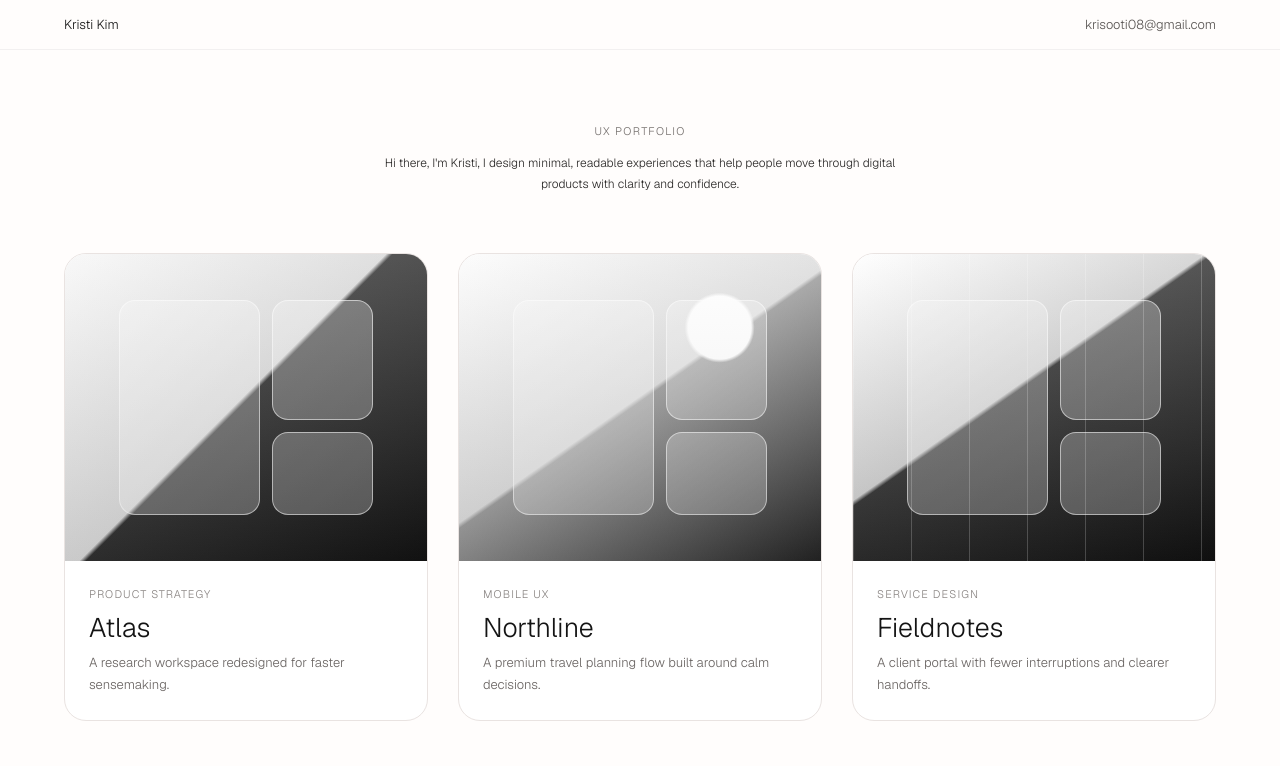
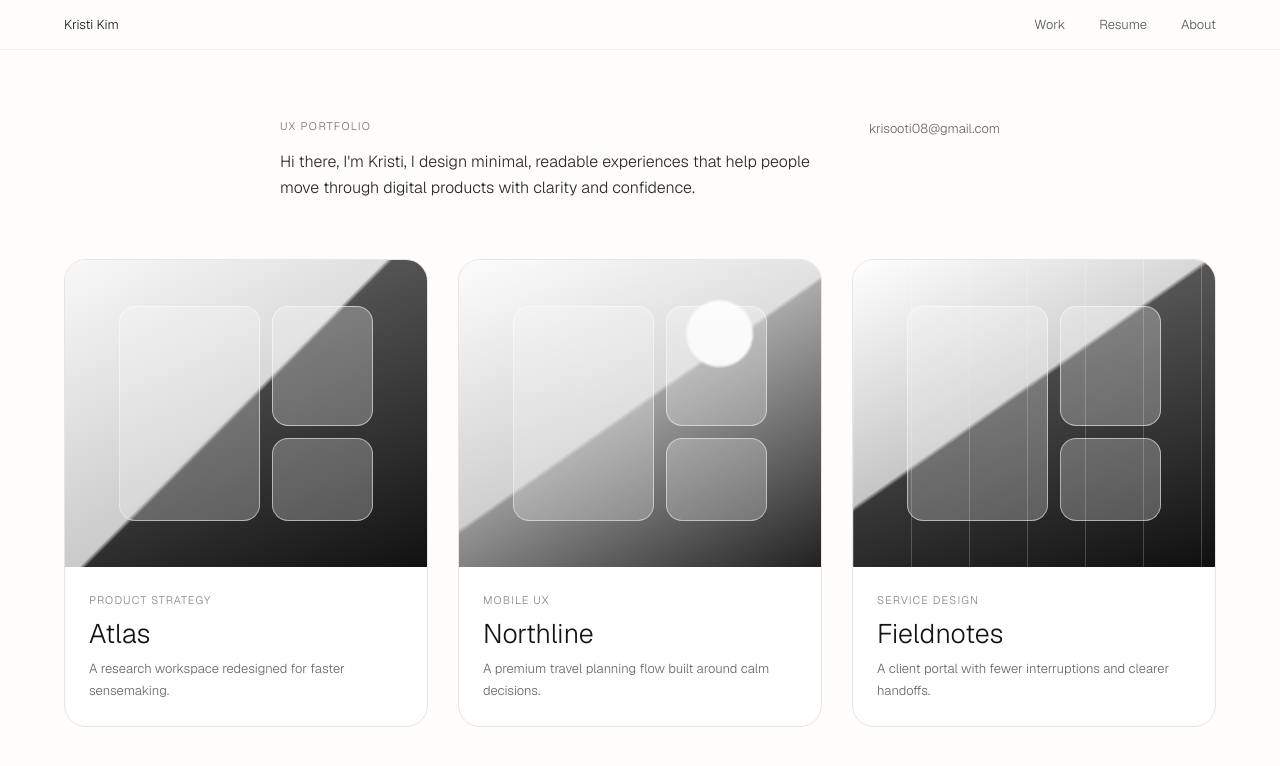
Before and after one commit to krisooti/Portfolio, a Next.js app: page / in a window 1280 px wide. Shown: the top 766 px of the page. Built offline with nearby package versions, Linux system fonts and the light colour scheme.

Commit message:
Move email beside intro

```diff
--- a/app/globals.css
+++ b/app/globals.css
@@ -86,6 +86,14 @@ a {
   color: #111111;
 }
 
+.intro-row {
+  display: grid;
+  width: min(100%, 720px);
+  grid-template-columns: minmax(0, 1fr) auto;
+  align-items: start;
+  gap: clamp(22px, 4vw, 56px);
+}
+
 .home-center {
   display: flex;
   min-height: 100vh;
@@ -97,8 +105,8 @@ a {
 }
 
 .intro-block {
-  width: min(100%, 720px);
-  text-align: center;
+  min-width: 0;
+  text-align: left;
 }
 
 .eyebrow {
@@ -111,12 +119,25 @@ a {
 }
 
 .intro-block h1 {
-  margin: 0 auto;
+  margin: 0;
   max-width: 560px;
   color: #2b2928;
-  font-size: 12px;
+  font-size: 16px;
   font-weight: 300;
-  line-height: 1.75;
+  line-height: 1.65;
+}
+
+.intro-email {
+  color: #6b6664;
+  font-size: 13px;
+  font-weight: 300;
+  line-height: 1.7;
+  white-space: nowrap;
+  transition: color 180ms ease;
+}
+
+.intro-email:hover {
+  color: #d8849a;
 }
 
 .project-grid {
@@ -411,8 +432,8 @@ a {
     text-align: left;
   }
 
-  .intro-block h1 {
-    margin-left: 0;
+  .intro-row {
+    grid-template-columns: 1fr;
   }
 
   .project-meta {
--- a/app/page.tsx
+++ b/app/page.tsx
@@ -16,11 +16,14 @@ export default function Home() {
           Kristi Kim
         </Link>
         <nav className="nav-links">
-          <a href="mailto:krisooti08@gmail.com">krisooti08@gmail.com</a>
+          <a href="#work">Work</a>
+          <a href="#resume">Resume</a>
+          <a href="#about">About</a>
         </nav>
       </header>
 
       <section className="home-center" id="work" aria-labelledby="intro-title">
+        <div className="intro-row">
           <div className="intro-block">
             <p className="eyebrow">UX portfolio</p>
             <h1 id="intro-title">
@@ -28,6 +31,10 @@ export default function Home() {
               that help people move through digital products with clarity and
               confidence.
             </h1>
+          </div>
+          <a className="intro-email" href="mailto:krisooti08@gmail.com">
+            krisooti08@gmail.com
+          </a>
         </div>
 
         <div className="project-grid" aria-label="Featured projects">
```
Also changed, not shown: 1 other file (tests, documents, lock files or other folders). Lines whose indentation alone changed are shown as unchanged.
